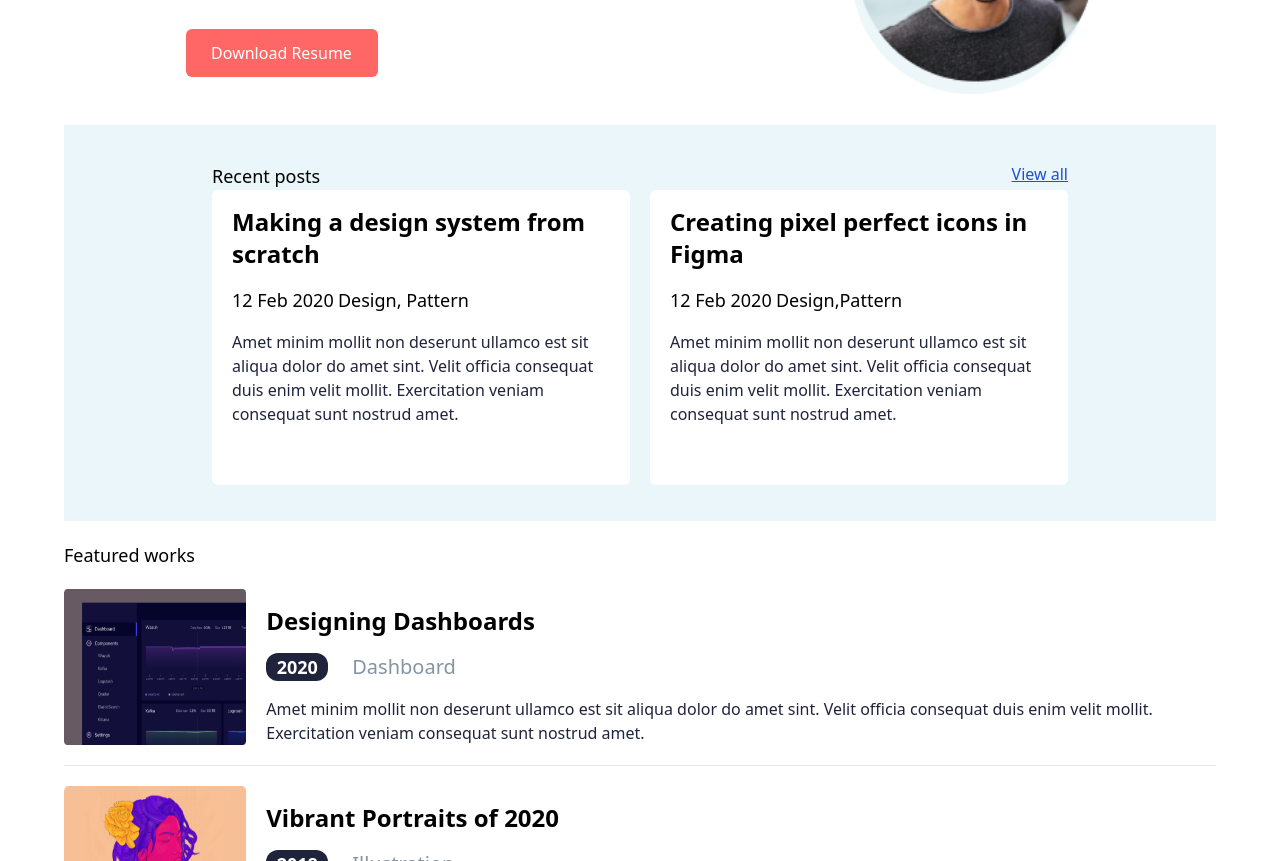
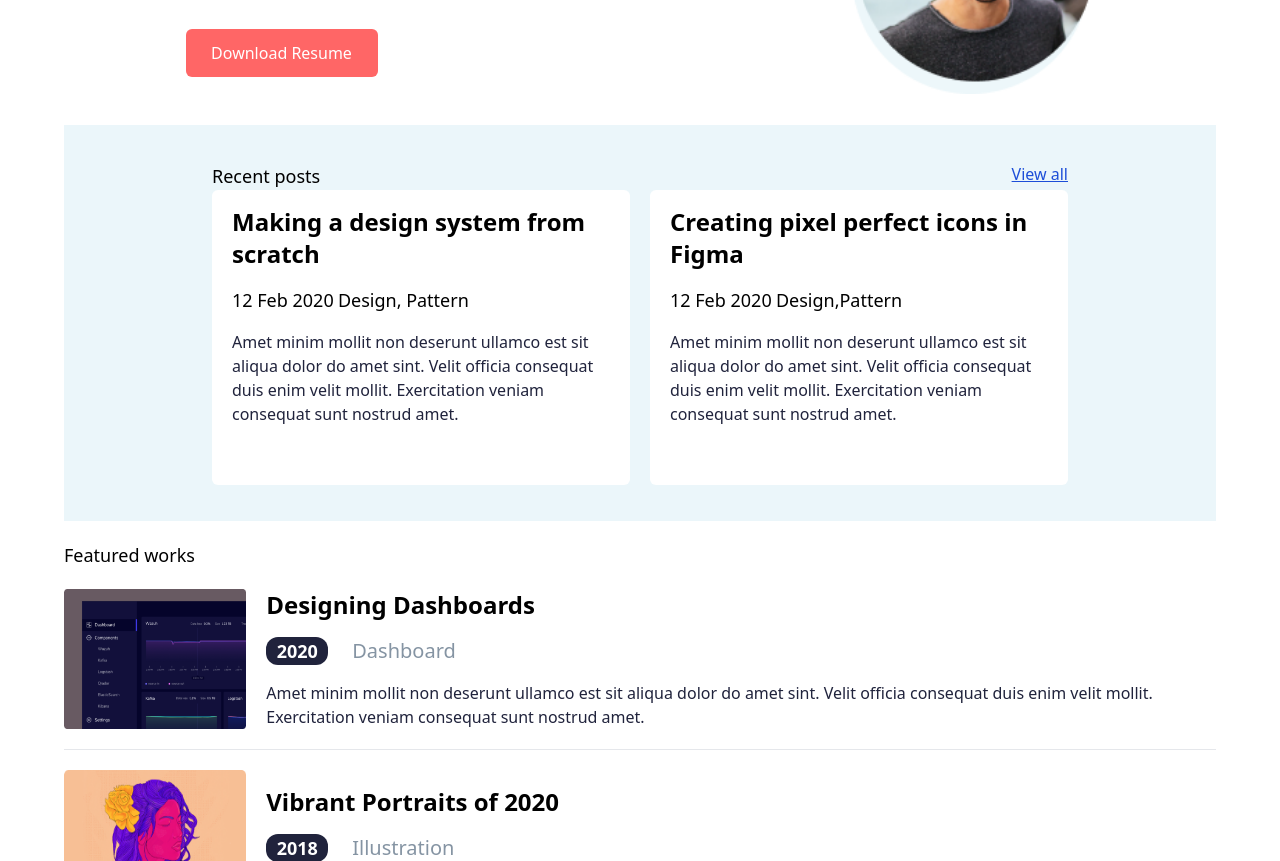
Before and after one commit to KwakuAldo/portfolio-UI, a website: page index.html in a window 1280 px wide. Shown: the part 239-1100 px from the top of the page. Drawn offline with Linux system fonts and the light colour scheme.

Commit message:
small changes

```diff
--- a/index.html
+++ b/index.html
@@ -70,7 +70,9 @@
                     <img src="../images/work-list-mobile.png" alt="">
                 </div>
                 <div class="flex flex-col">
-                    <h2 class="px-5 py-4">Designing Dashboards</h2>
+                    <h2 class="lg:px-5 py-4 lg:pt-0">
+                        <a href="details.html">Designing Dashboards</a>
+                    </h2>
                     <div class="flex flex-row gap-x-6 px-5 pb-4">
                         <span class="w-[3.875rem] h-fit font-black text-center bg-darkBlue rounded-xl text-white">2020</span>
                         <span class="text-xl font-normal text-light">Dashboard</span>
```
